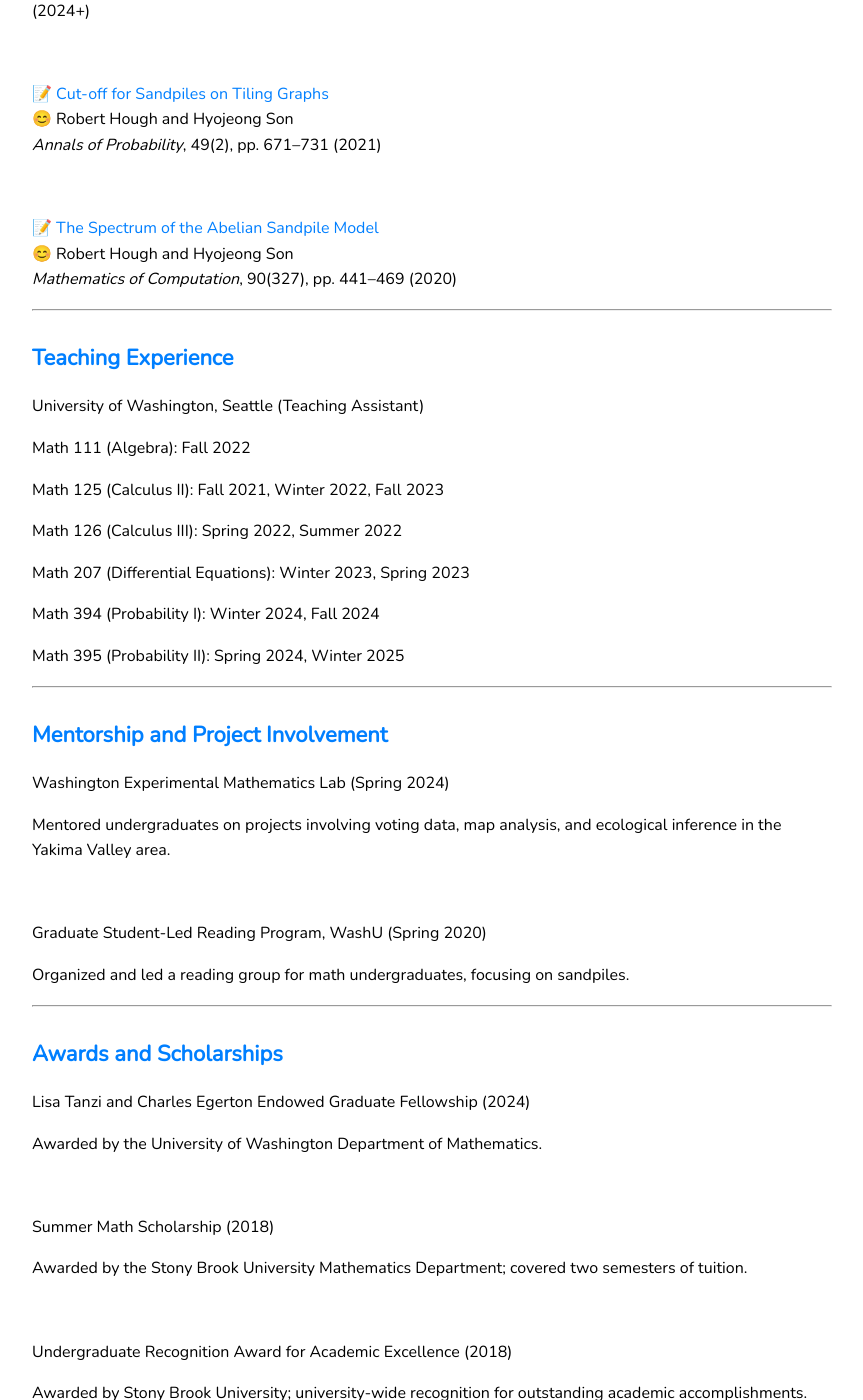
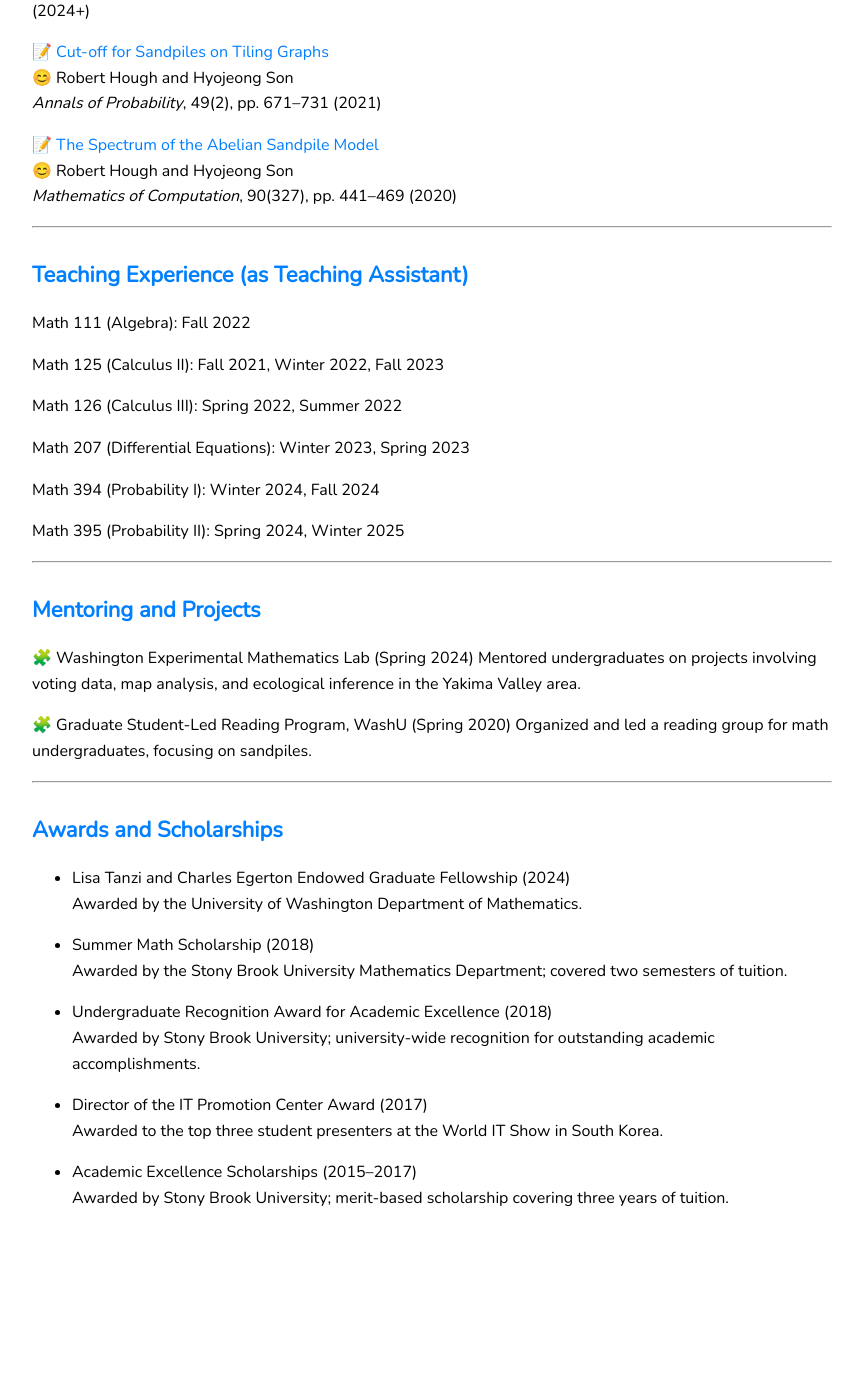
Before and after one commit to hyojeong-son/hyojeong-son.github.io, a Jekyll site: the page built from index.md, in a window 1280 px wide and 1400 px high, scrolled down 521 px. Shown: the whole window, without its empty margins (208-1071 px from the left). Built offline with Jekyll 4.4.1, drawn with Linux system fonts in a browser that asks for light colours; after the commit the page ends 1749 px from its top, so only the background shows below that.

Commit message:
Update index.md

```diff
--- a/index.md
+++ b/index.md
@@ -20,13 +20,9 @@ title: Home
 😊 Madeline Brown, Christopher Hoffman, and Hyojeong Son
 (2024+)
 
-<br>
-
 📝 [Cut-off for Sandpiles on Tiling Graphs](https://arxiv.org/abs/1902.04174)
 😊 Robert Hough and Hyojeong Son
 *Annals of Probability*, 49(2), pp. 671–731 (2021)
-
-<br>
 
 📝 [The Spectrum of the Abelian Sandpile Model](https://arxiv.org/abs/1905.07015)
 😊 Robert Hough and Hyojeong Son
@@ -34,10 +30,8 @@ title: Home
 
 ---
 
-## Teaching Experience
+## Teaching Experience (as Teaching Assistant)
 <a id="teaching-experience"></a>
-
-University of Washington, Seattle (Teaching Assistant)
 
 Math 111 (Algebra): Fall 2022
 
@@ -53,17 +47,13 @@ Math 395 (Probability II): Spring 2024, Winter 2025
 
 ---
 
-## Mentorship and Project Involvement
+## Mentoring and Projects
 <a id="mentorship"></a>
 
-Washington Experimental Mathematics Lab (Spring 2024)
-
+🧩 Washington Experimental Mathematics Lab (Spring 2024)
 Mentored undergraduates on projects involving voting data, map analysis, and ecological inference in the Yakima Valley area.
 
-<br>
-
-Graduate Student-Led Reading Program, WashU (Spring 2020)
-
+🧩 Graduate Student-Led Reading Program, WashU (Spring 2020)
 Organized and led a reading group for math undergraduates, focusing on sandpiles.
 
 ---
@@ -71,30 +61,17 @@ Organized and led a reading group for math undergraduates, focusing on sandpiles
 ## Awards and Scholarships
 <a id="awards"></a>
 
-Lisa Tanzi and Charles Egerton Endowed Graduate Fellowship (2024)
+- Lisa Tanzi and Charles Egerton Endowed Graduate Fellowship (2024)
+  Awarded by the University of Washington Department of Mathematics.
 
-Awarded by the University of Washington Department of Mathematics.
+- Summer Math Scholarship (2018)
+  Awarded by the Stony Brook University Mathematics Department; covered two semesters of tuition.
 
-<br>
+- Undergraduate Recognition Award for Academic Excellence (2018)
+  Awarded by Stony Brook University; university-wide recognition for outstanding academic accomplishments.
 
-Summer Math Scholarship (2018)
+- Director of the IT Promotion Center Award (2017)
+  Awarded to the top three student presenters at the World IT Show in South Korea.
 
-Awarded by the Stony Brook University Mathematics Department; covered two semesters of tuition.
-
-<br>
-
-Undergraduate Recognition Award for Academic Excellence (2018)
-
-Awarded by Stony Brook University; university-wide recognition for outstanding academic accomplishments.
-
-<br>
-
-Director of the IT Promotion Center Award (2017)
-
-Awarded to the top three student presenters at the World IT Show in South Korea.
-
-<br>
-
-Academic Excellence Scholarships (2015–2017)
-
-Awarded by Stony Brook University; merit-based scholarship covering three years of tuition.
+- Academic Excellence Scholarships (2015–2017)
+  Awarded by Stony Brook University; merit-based scholarship covering three years of tuition.
```
